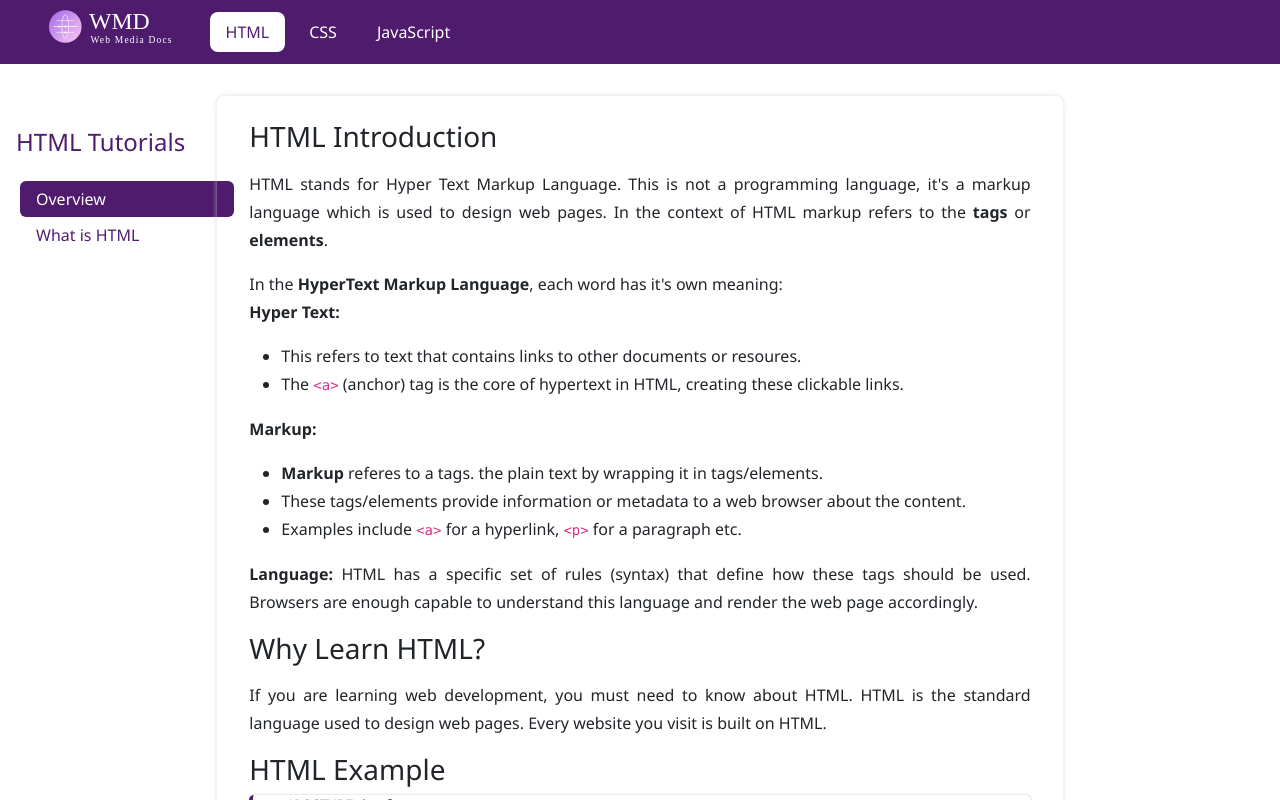
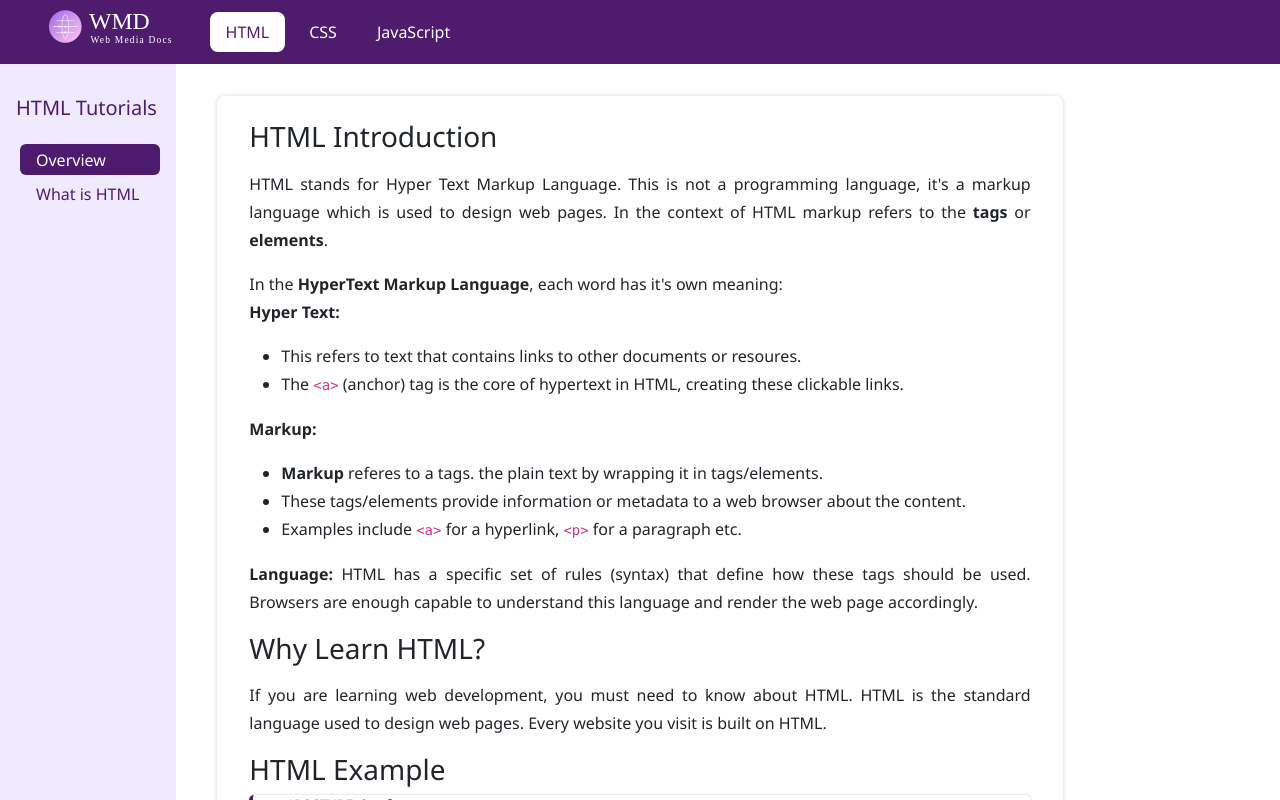
Before and after one commit to javaframework92/tutorial-app, a React (Vite) app: page /html in a window 1280 px wide. Shown: the top 800 px of the page. Built offline with nearby package versions, Linux system fonts and the light colour scheme.

Commit message:
improved sidebar

```diff
--- a/src/components/Sidebar/Sidebar.jsx
+++ b/src/components/Sidebar/Sidebar.jsx
@@ -4,8 +4,8 @@ import "./_sidebar.scss";
 const Sidebar = ({ title, currentKey, courseIndexes }) => {
     const location = useLocation();
     return (
-        <div className="d-flex flex-column vh-100 p-3" style={{ width: '250px', backgroundColor: "#fff" }}>
-            <h4 className="aj-index-title">{title}</h4>
+        <div className="aj-sidebar vh-100 p-3">
+            <h4 className="aj-sidebar-title">{title}</h4>
             <ul className="nav nav-pills flex-column">
                 {
                     Object.keys(courseIndexes).map((key, index) => (
--- a/src/components/Sidebar/_sidebar.scss
+++ b/src/components/Sidebar/_sidebar.scss
@@ -1,20 +1,59 @@
 .nav-link {
-    border-radius: 0.375rem;
-    padding: .25rem 1rem ;
+    //border-radius: 0.375rem;
+    padding: .1rem 1rem;
     color: var(--accent-color);
     margin-left: .25rem;
 }
 
 .nav-link:hover {
-    background-color: #e9ecef;
+    background-color: #d1d1d178;
     color: var(--accent-color);
 }
 
-.aj-index-title {
+.nav-item {
+    margin-bottom: 0.2rem;
+}
+
+.nav-item a.aj-active:hover {
+    color: var(--btn-bg-color);
+    background-color: var(--accent-color);
+}
+
+
+.aj-sidebar-title {
     color: var(--accent-color);
+}
+
+.aj-sidebar {
+    display: flex;
+    flex-direction: column;
+    width: 15rem;
+    //background-color: var(--text-color);
+    background-color: #d4c0fc57;
+    position: absolute;
+    top:8vh;
+    //padding-right: 0.5rem;
 }
 
 .aj-active {
     color: var(--btn-bg-color);
     background-color: var(--accent-color);
 }
+
+@media screen and (max-width: 1070px) {
+    .aj-sidebar {
+        display: none;
+    }
+}
+
+@media screen and (max-width: 1300px) {
+    .aj-sidebar {
+        width: 11rem;
+    }
+}
+
+@media screen and (max-width: 1300px) {
+    .aj-sidebar-title {
+        font-size: 1.25rem;
+    }
+}
--- a/src/index.scss
+++ b/src/index.scss
@@ -25,6 +25,7 @@ body {
 .content-container {
     min-height: 100vh;
     margin: 2rem 0;
+    //background-color: #7201b4;
     // animation: content-animation 1.5s ease;
     h1,
     h2,
```
